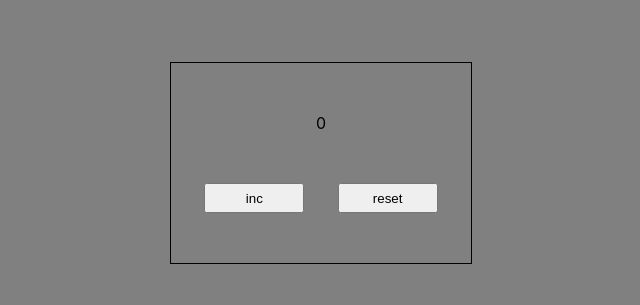
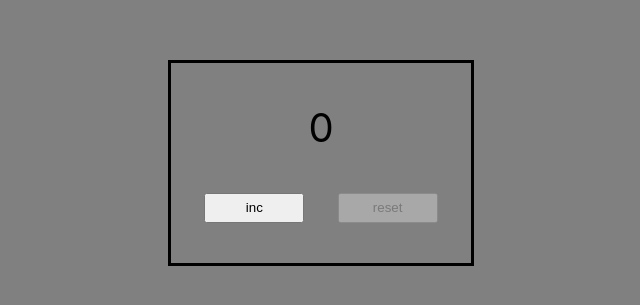
Before and after one commit to fogelo/counter, a React (Create React App) app: page / in a window 1280 px wide. Shown: the part 237-542 px from the top of the page, without its empty margins (319-959 px from the left). Built offline with nearby package versions, Linux system fonts and the light colour scheme.

Commit message:
disabled

```diff
--- a/src/App.css
+++ b/src/App.css
@@ -11,13 +11,24 @@ body {
 }
 
 .counter {
-    border: 1px solid;
+    border: 3px solid;
     min-width: 300px;
     min-height: 200px;
     display: flex;
     flex-direction: column;
     justify-content: space-evenly;
     align-items: center;
+}
+
+.value {
+    font-size: 40px;
+}
+
+
+.maxValue {
+    font-size: 40px;
+    font-weight: bold;
+    color: #dc0000;
 }
 
 .buttons {
--- a/src/App.tsx
+++ b/src/App.tsx
@@ -3,8 +3,12 @@ import './App.css';
 
 function App() {
     const [value, setValue] = useState(0)
+    const MAX_VALUE = 5
+
     const increment = () => {
-        setValue(value + 1)
+        if (value < MAX_VALUE) {
+            setValue(value + 1)
+        }
     }
     const reset = () => {
         setValue(0)
@@ -12,10 +16,20 @@ function App() {
     return (
         <div className="App">
             <div className={'counter'}>
-                <div className={'value'}>{value}</div>
+                <div className={`value ${value === MAX_VALUE ? 'maxValue' : ''}`}>{value}</div>
                 <div className={'buttons'}>
-                    <button className={'button'} onClick={increment}>inc</button>
-                    <button className={'button'} onClick={reset}>reset</button>
+                    <button className={'button'}
+                            onClick={increment}
+                            disabled={value === MAX_VALUE}
+                    >
+                        inc
+                    </button>
+                    <button className={'button'}
+                            onClick={reset}
+                            disabled={value === 0}
+                    >
+                        reset
+                    </button>
                 </div>
             </div>
         </div>
```
